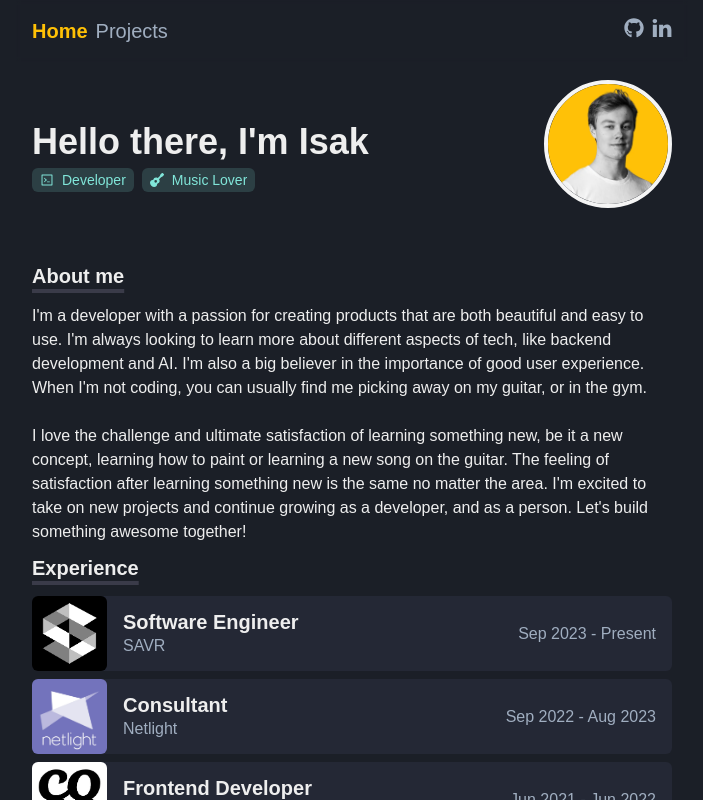
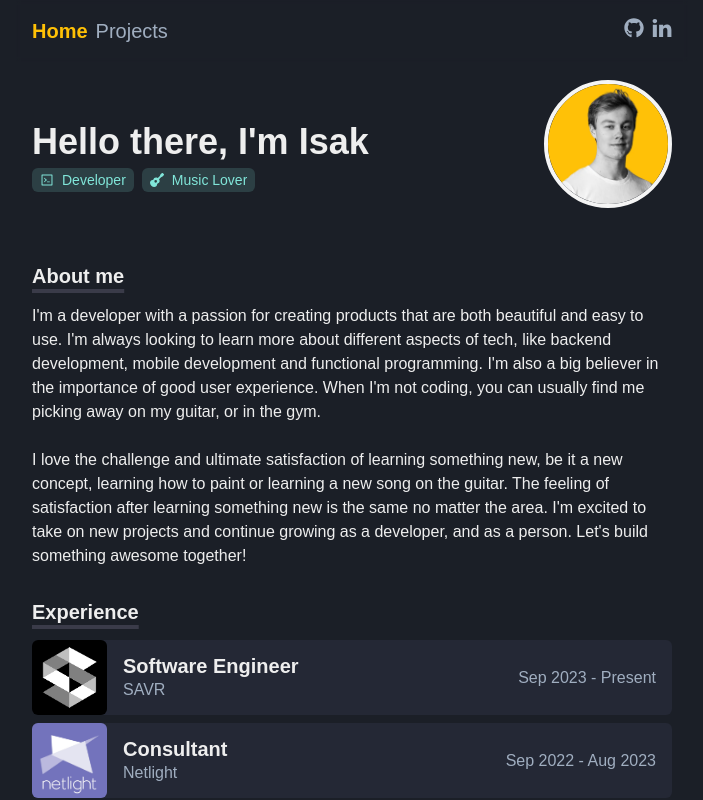
Before and after one commit to IsakLarsson/portfolio-prod, a Next.js app: page / in a window 1280 px wide. Shown: the top 800 px of the page, without its empty margins (288-991 px from the left). Built offline with nearby package versions, Linux system fonts and the light colour scheme; a web font is replaced by a local one.

Commit message:
tweaks style and updates description

```diff
--- a/pages/index.tsx
+++ b/pages/index.tsx
@@ -44,14 +44,14 @@ export default function Home() {
                         I&apos;m a developer with a passion for creating
                         products that are both beautiful and easy to use.
                         I&apos;m always looking to learn more about different
-                        aspects of tech, like backend development and AI.
-                        I&apos;m also a big believer in the importance of good
-                        user experience. When I&apos;m not coding, you can
-                        usually find me picking away on my guitar, or in the
-                        gym.
+                        aspects of tech, like backend development, mobile
+                        development and functional programming. I&apos;m also a
+                        big believer in the importance of good user experience.
+                        When I&apos;m not coding, you can usually find me
+                        picking away on my guitar, or in the gym.
                     </Text>
                     <br />
-                    <Text align={['initial']}>
+                    <Text align={['initial']} mb={'2rem'}>
                         I love the challenge and ultimate satisfaction of
                         learning something new, be it a new concept, learning
                         how to paint or learning a new song on the guitar. The
--- a/pages/layout.tsx
+++ b/pages/layout.tsx
@@ -7,7 +7,7 @@ interface Props {
 }
 const Layout: React.FC<Props> = ({ children }) => {
     return (
-        <Container minH={'120vh'} maxW={'2xl'}>
+        <Container minH={'120vh'} pb={'4rem'} maxW={'2xl'}>
             <main className={styles.main}>{children}</main>
         </Container>
     )
```
